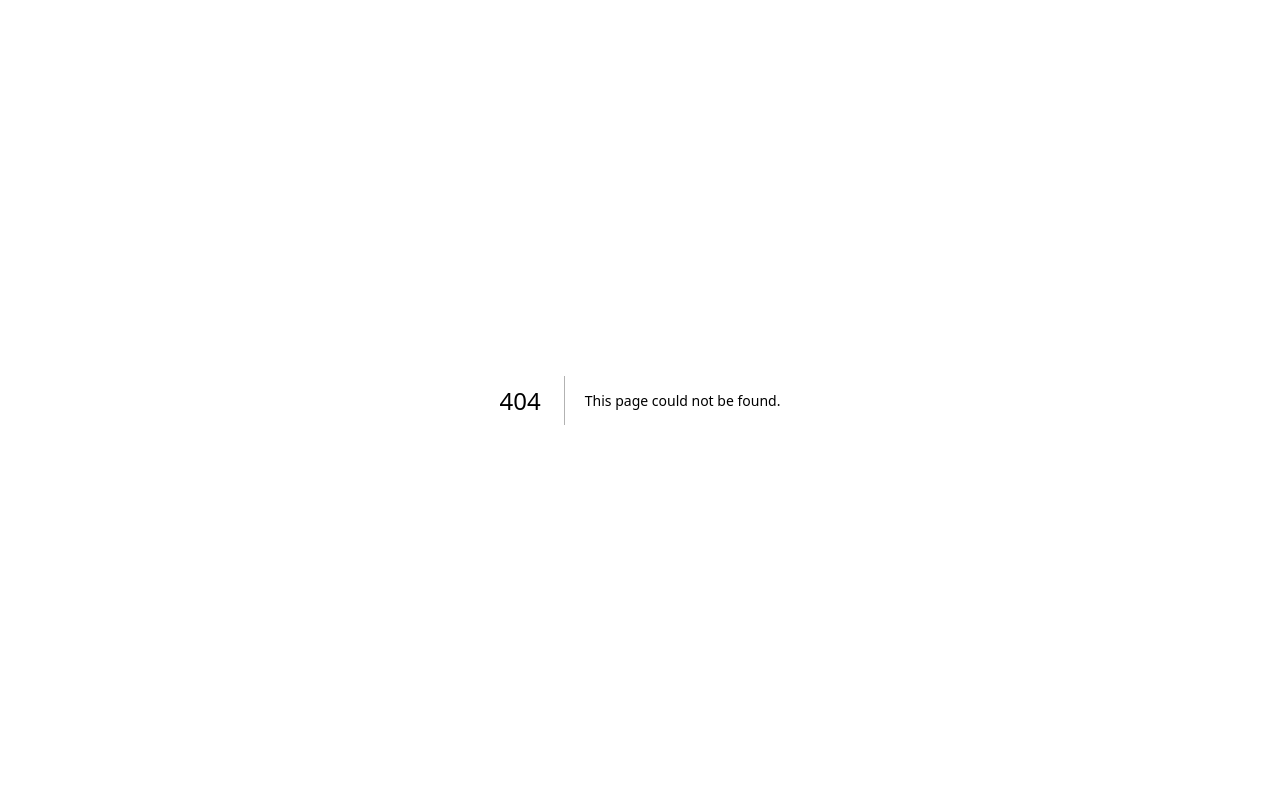
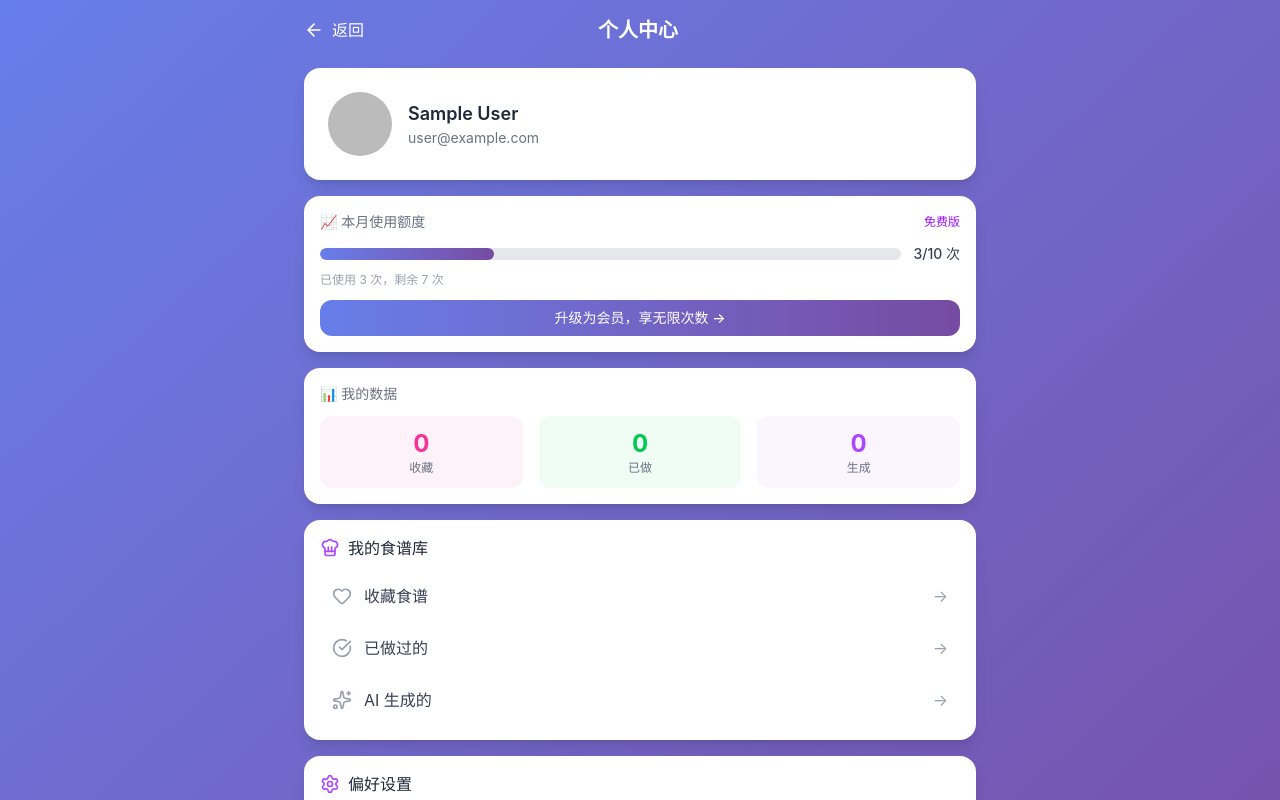
Before and after one commit to maggiechen-crypto/FoodConverter, a Next.js app: page /profile in a window 1280 px wide. Before the commit this address had no page. Shown: the top 800 px of the page. Built offline with nearby package versions, Linux system fonts and the light colour scheme; no server answers; sample sign-in values are in the browser's storage.

Commit message:
feat: 添加个人中心页面 - 用户信息/使用额度/菜单导航

```diff
--- a/src/app/page.tsx
+++ b/src/app/page.tsx
@@ -1,8 +1,9 @@
 "use client";
 
 import { useState, useRef, useEffect } from "react";
-import { Camera, Loader2, ChefHat, Languages, LogIn, LogOut, User } from "lucide-react";
+import { Camera, Loader2, ChefHat, Languages, LogIn, LogOut, User, UserCircle } from "lucide-react";
 import { useSession, signIn, signOut } from "next-auth/react";
+import Link from "next/link";
 
 interface Recipe {
   name: string;
@@ -140,7 +141,13 @@ export default function Home() {
               <Loader2 className="w-5 h-5 text-white animate-spin" />
             ) : session ? (
               <div className="flex items-center gap-2">
-                {session.user?.image && <img src={session.user.image} alt={session.user.name || ""} className="w-8 h-8 rounded-full" />}
+                <Link href="/profile">
+                  {session.user?.image ? (
+                    <img src={session.user.image} alt={session.user.name || ""} className="w-8 h-8 rounded-full hover:ring-2 hover:ring-white/50" />
+                  ) : (
+                    <UserCircle className="w-8 h-8 text-white" />
+                  )}
+                </Link>
                 <button onClick={() => signOut()} className="px-3 py-1 bg-white/20 text-white rounded-full text-sm flex items-center gap-1 hover:bg-white/30">
                   <LogOut className="w-4 h-4" /> 退出
                 </button>
--- /dev/null
+++ b/src/app/profile/page.tsx
@@ -0,0 +1,220 @@
+"use client";
+
+import { useSession, signOut } from "next-auth/react";
+import { useRouter } from "next/navigation";
+import {
+  ChefHat,
+  Settings,
+  Heart,
+  CheckCircle,
+  Sparkles,
+  Crown,
+  LogOut,
+  ArrowLeft,
+  User,
+  Clock
+} from "lucide-react";
+import Link from "next/link";
+
+export default function Profile() {
+  const { data: session, status } = useSession();
+  const router = useRouter();
+
+  // 模拟数据：实际需要从数据库获取
+  const usageCount = 3;
+  const monthlyLimit = 10;
+  const isPremium = false; // 后续从数据库判断是否为高级会员
+  const usagePercent = (usageCount / monthlyLimit) * 100;
+
+  // 未登录时跳转回首页
+  if (status === "unauthenticated") {
+    router.push("/");
+    return null;
+  }
+
+  const menuItems: {
+    title: string;
+    icon: any;
+    items: { label: string; icon: any; href: string; count?: number }[];
+  }[] = [
+    {
+      title: "我的食谱库",
+      icon: ChefHat,
+      items: [
+        { label: "收藏食谱", icon: Heart, href: "/profile/collections", count: 0 },
+        { label: "已做过的", icon: CheckCircle, href: "/profile/cooked", count: 0 },
+        { label: "AI 生成的", icon: Sparkles, href: "/profile/generated", count: 0 },
+      ],
+    },
+    {
+      title: "偏好设置",
+      icon: Settings,
+      items: [
+        { label: "口味偏好", icon: User, href: "/profile/preferences" },
+        { label: "通知设置", icon: Clock, href: "/profile/notifications" },
+      ],
+    },
+    {
+      title: "会员中心",
+      icon: Crown,
+      items: [
+        { label: "当前：免费版", icon: Crown, href: "/profile/vip" },
+      ],
+    },
+  ];
+
+  return (
+    <div className="min-h-screen bg-gradient-to-br from-[#667eea] to-[#764ba2] p-4">
+      <div className="max-w-2xl mx-auto">
+        {/* 顶部导航 */}
+        <div className="flex items-center justify-between mb-6">
+          <button
+            onClick={() => router.back()}
+            className="flex items-center gap-2 text-white"
+          >
+            <ArrowLeft className="w-5 h-5" />
+            <span>返回</span>
+          </button>
+          <h1 className="text-xl font-bold text-white">个人中心</h1>
+          <div className="w-16" /> {/* 占位保持对称 */}
+        </div>
+
+        {/* 用户信息卡片 */}
+        <div className="bg-white rounded-2xl p-6 shadow-lg mb-4">
+          <div className="flex items-center gap-4">
+            {session?.user?.image ? (
+              <img
+                src={session.user.image}
+                alt={session.user.name || "用户"}
+                className="w-16 h-16 rounded-full"
+              />
+            ) : (
+              <div className="w-16 h-16 rounded-full bg-purple-100 flex items-center justify-center">
+                <User className="w-8 h-8 text-purple-500" />
+              </div>
+            )}
+            <div>
+              <h2 className="text-lg font-semibold text-gray-800">
+                {session?.user?.name || "用户"}
+              </h2>
+              <p className="text-sm text-gray-500">
+                {session?.user?.email}
+              </p>
+            </div>
+          </div>
+        </div>
+
+        {/* 使用额度卡片 - 免费版显示，会员版隐藏 */}
+        {!isPremium && (
+          <div className="bg-white rounded-2xl p-4 shadow-lg mb-4">
+            <div className="flex items-center justify-between mb-3">
+              <h3 className="text-sm font-medium text-gray-500">📈 本月使用额度</h3>
+              <span className="text-xs text-purple-600 font-medium">免费版</span>
+            </div>
+            <div className="flex items-center gap-3 mb-2">
+              <div className="flex-1 h-3 bg-gray-200 rounded-full overflow-hidden">
+                <div
+                  className="h-full bg-gradient-to-r from-[#667eea] to-[#764ba2] rounded-full transition-all duration-300"
+                  style={{ width: `${Math.min(usagePercent, 100)}%` }}
+                />
+              </div>
+              <span className="text-sm font-medium text-gray-700">
+                {usageCount}/{monthlyLimit} 次
+              </span>
+            </div>
+            <p className="text-xs text-gray-400">
+              已使用 {usageCount} 次，剩余 {monthlyLimit - usageCount} 次
+            </p>
+            <Link
+              href="/profile/vip"
+              className="block mt-3 text-center py-2 bg-gradient-to-r from-[#667eea] to-[#764ba2] text-white rounded-xl text-sm font-medium hover:opacity-90"
+            >
+              升级为会员，享无限次数 →
+            </Link>
+          </div>
+        )}
+
+        {/* 会员版显示 */}
+        {isPremium && (
+          <div className="bg-gradient-to-r from-amber-400 to-orange-500 rounded-2xl p-4 shadow-lg mb-4">
+            <div className="flex items-center gap-3 mb-3">
+              <Crown className="w-6 h-6 text-white" />
+              <div>
+                <h3 className="text-white font-medium">高级会员</h3>
+                <p className="text-white/70 text-xs">无限次使用额度</p>
+              </div>
+            </div>
+            <p className="text-white/80 text-sm">有效期至：2026年12月31日</p>
+          </div>
+        )}
+
+        {/* 统计卡片 */}
+        <div className="bg-white rounded-2xl p-4 shadow-lg mb-4">
+          <h3 className="text-sm font-medium text-gray-500 mb-3">📊 我的数据</h3>
+          <div className="grid grid-cols-3 gap-4 text-center">
+            <div className="p-3 bg-pink-50 rounded-xl">
+              <div className="text-2xl font-bold text-pink-500">0</div>
+              <div className="text-xs text-gray-500">收藏</div>
+            </div>
+            <div className="p-3 bg-green-50 rounded-xl">
+              <div className="text-2xl font-bold text-green-500">0</div>
+              <div className="text-xs text-gray-500">已做</div>
+            </div>
+            <div className="p-3 bg-purple-50 rounded-xl">
+              <div className="text-2xl font-bold text-purple-500">0</div>
+              <div className="text-xs text-gray-500">生成</div>
+            </div>
+          </div>
+        </div>
+
+        {/* 菜单列表 */}
+        <div className="space-y-4">
+          {menuItems.map((section, idx) => (
+            <div key={idx} className="bg-white rounded-2xl p-4 shadow-lg">
+              <div className="flex items-center gap-2 mb-3">
+                <section.icon className="w-5 h-5 text-purple-500" />
+                <h3 className="font-medium text-gray-800">{section.title}</h3>
+              </div>
+              <div className="space-y-1">
+                {section.items.map((item, itemIdx) => (
+                  <Link
+                    key={itemIdx}
+                    href={item.href}
+                    className="flex items-center justify-between p-3 rounded-xl hover:bg-gray-50 transition-colors"
+                  >
+                    <div className="flex items-center gap-3">
+                      <item.icon className="w-5 h-5 text-gray-400" />
+                      <span className="text-gray-700">{item.label}</span>
+                    </div>
+                    <div className="flex items-center gap-2">
+                      {item.count !== undefined && item.count > 0 && (
+                        <span className="px-2 py-0.5 bg-purple-100 text-purple-600 text-xs rounded-full">
+                          {item.count}
+                        </span>
+                      )}
+                      <span className="text-gray-400">→</span>
+                    </div>
+                  </Link>
+                ))}
+              </div>
+            </div>
+          ))}
+        </div>
+
+        {/* 退出登录 */}
+        <button
+          onClick={() => signOut({ callbackUrl: "/" })}
+          className="w-full mt-6 p-4 bg-white/20 text-white rounded-2xl font-medium flex items-center justify-center gap-2 hover:bg-white/30 transition-colors"
+        >
+          <LogOut className="w-5 h-5" />
+          退出登录
+        </button>
+
+        {/* 版本信息 */}
+        <p className="text-center text-white/50 text-xs mt-4">
+          SnapCook v1.0.0
+        </p>
+      </div>
+    </div>
+  );
+}
```
